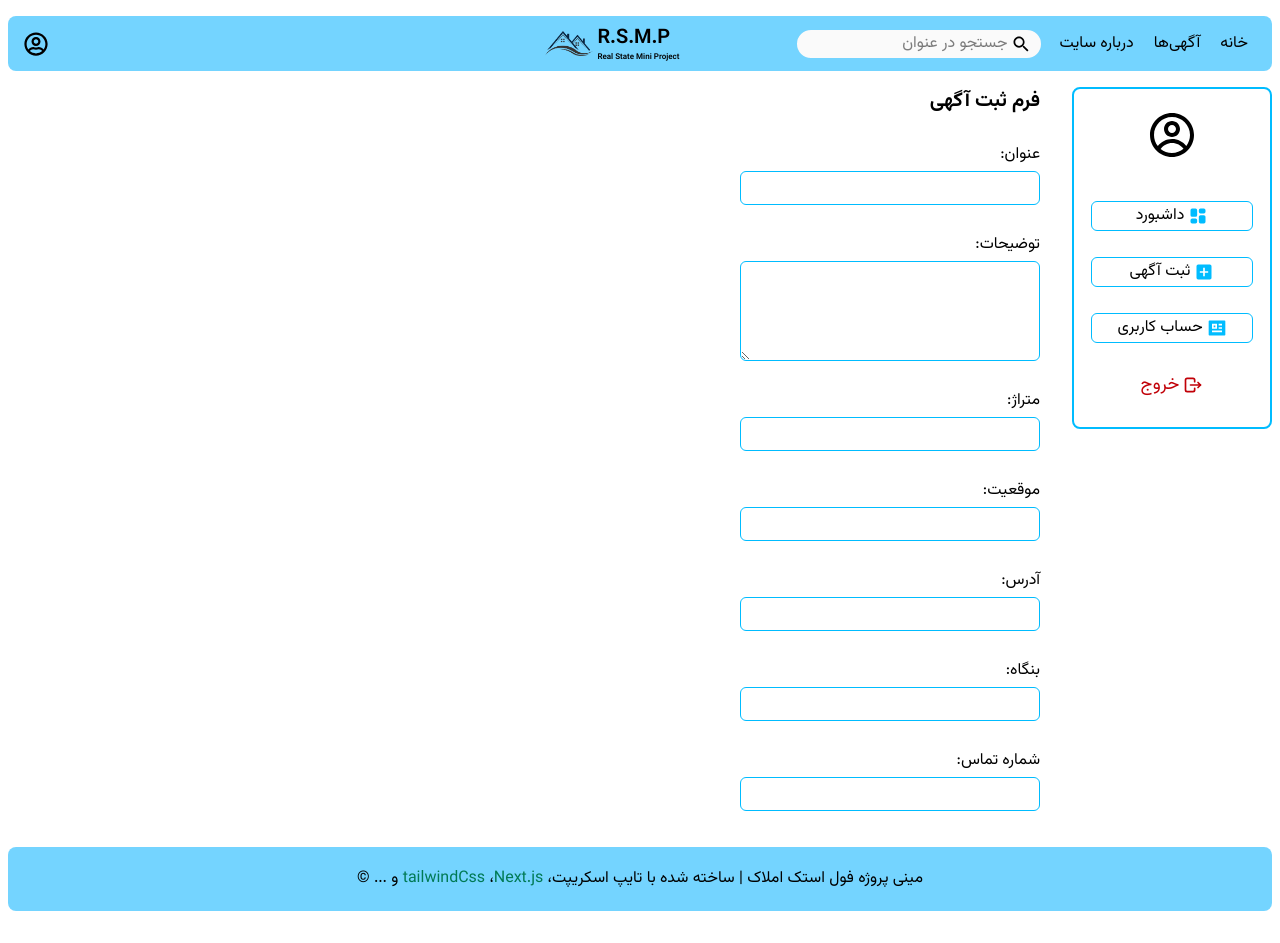
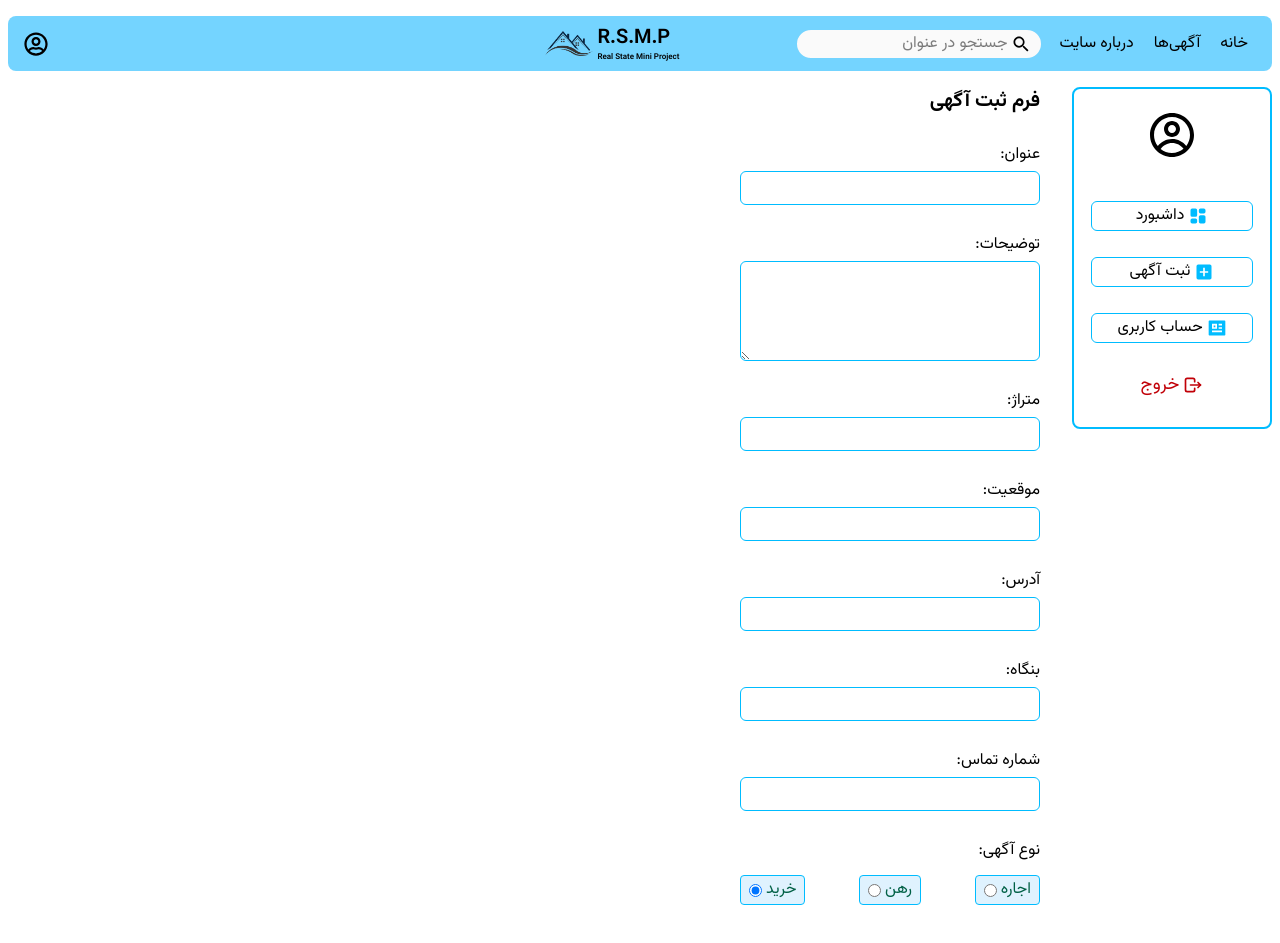
Before and after one commit to AliTaghawi/ts-real-state-mini-project, a Next.js app: page /dashboard/add-file in a window 1280 px wide. Shown: the top 943 px of the page. Before the commit the page ends 919 px from the top, so only its background shows below. Built offline with nearby package versions, Linux system fonts and the light colour scheme; no server answers; sample sign-in values are in the browser's storage.

Commit message:
creating and developing RadioInput for add file page

```diff
--- /dev/null
+++ b/components/elements/addFilePage/RadioInput.tsx
@@ -0,0 +1,37 @@
+import { RadioInputProps } from "@/types/types";
+import React from "react";
+
+const RadioInput = ({
+  title,
+  value,
+  name,
+  checked,
+  blur,
+  error,
+  divClass,
+  onChange,
+  onBlur,
+}: RadioInputProps) => {
+  return (
+    <div
+      className={`flex items-center gap-1 py-0.5 px-2 rounded-sm border transition ease-linear ${
+        blur && error
+          ? "text-red-700 bg-red-100 border-red-400 hover:bg-red-200"
+          : "text-emerald-800 bg-sky-100 border-sky-400 hover:bg-sky-200"
+      } ${divClass && divClass}`}
+    >
+      <label htmlFor={value}>{title}</label>
+      <input
+        type="radio"
+        id={value}
+        value={value}
+        name={name}
+        checked={checked}
+        onChange={onChange}
+        onBlur={onBlur}
+      />
+    </div>
+  );
+};
+
+export default RadioInput;
--- a/components/templates/AddFilePage.tsx
+++ b/components/templates/AddFilePage.tsx
@@ -1,5 +1,6 @@
 "use client"
 
+import RadioInput from "@/elements/addFilePage/RadioInput";
 import TextInput from "@/elements/TextInput";
 
 const AddFilePage = () => {
@@ -14,6 +15,14 @@ const AddFilePage = () => {
         <TextInput divClass=" w-fit min-w-[300px]" title="آدرس:" type="text" name="address" value="" blur error="" changeHandler={() => {}} blurHandler={() => {}} />
         <TextInput divClass=" w-fit min-w-[300px]" title="بنگاه:" type="text" name="realState" value="" blur error="" changeHandler={() => {}} blurHandler={() => {}} />
         <TextInput divClass=" w-fit min-w-[300px]" title="شماره تماس:" type="text" name="phone" value="" blur error="" changeHandler={() => {}} blurHandler={() => {}} />
+          <div>
+            <p>نوع آگهی:</p>
+            <div className="flex items-center justify-between gap-4 mt-3 mb-8 max-w-[300px]">
+              <RadioInput title="اجاره" value="rent" name="fileType" checked blur error="" onChange={() => {}} onBlur={() => {}} />
+              <RadioInput title="رهن" value="mortgage" name="fileType" checked blur error="" onChange={() => {}} onBlur={() => {}} />
+              <RadioInput title="خرید" value="buy" name="fileType" checked blur error="" onChange={() => {}} onBlur={() => {}} />
+            </div>
+          </div>
       </div>
     </div>
   );
```
Also changed, not shown: types/types.ts (+13 -0 lines).
